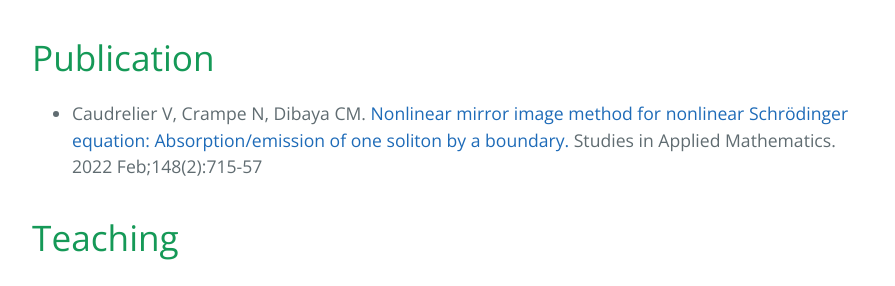
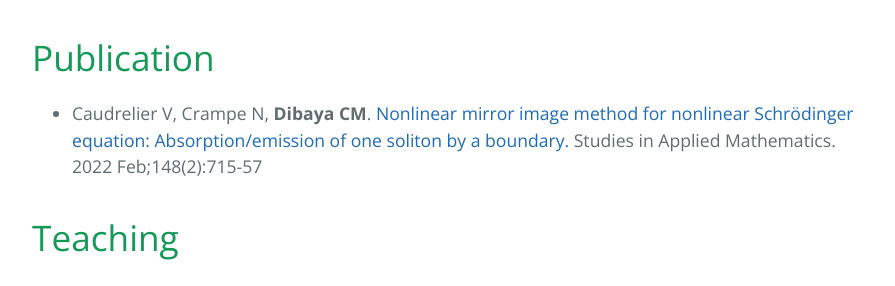
Before and after one commit to carlosdibaya/carlosdibaya.github.io, a Jekyll site: the page built from index.md, in a window 1280 px wide and 900 px high, scrolled down 1196 px. Shown: the part 159-445 px from the top of the window, without its empty margins (192-1087 px from the left). Built offline with Jekyll 4.4.1, drawn with Linux system fonts in a browser that asks for light colours.

```diff
--- a/index.md
+++ b/index.md
@@ -26,7 +26,7 @@ There should be whitespace between paragraphs. We recommend including a README,
 
 # Publication
 
-*  Caudrelier V, Crampe N, Dibaya CM. <a href="https://onlinelibrary.wiley.com/doi/full/10.1111/sapm.12456">Nonlinear mirror image method for nonlinear Schrödinger equation: Absorption/emission of one soliton by a boundary.</a> Studies in Applied Mathematics. 2022 Feb;148(2):715-57
+*  Caudrelier V, Crampe N, **Dibaya CM**. <a href="https://onlinelibrary.wiley.com/doi/full/10.1111/sapm.12456">Nonlinear mirror image method for nonlinear Schrödinger equation: Absorption/emission of one soliton by a boundary.</a> Studies in Applied Mathematics. 2022 Feb;148(2):715-57
 
 # Teaching
 
```
